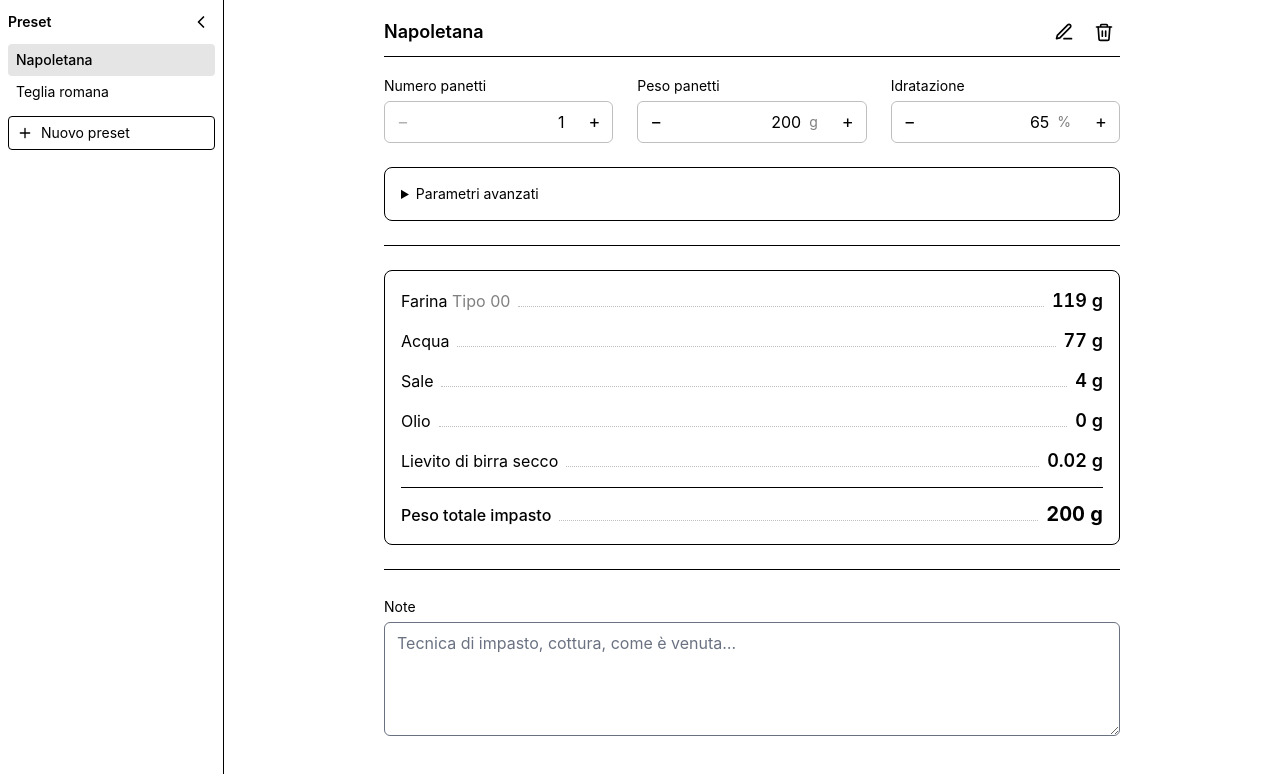
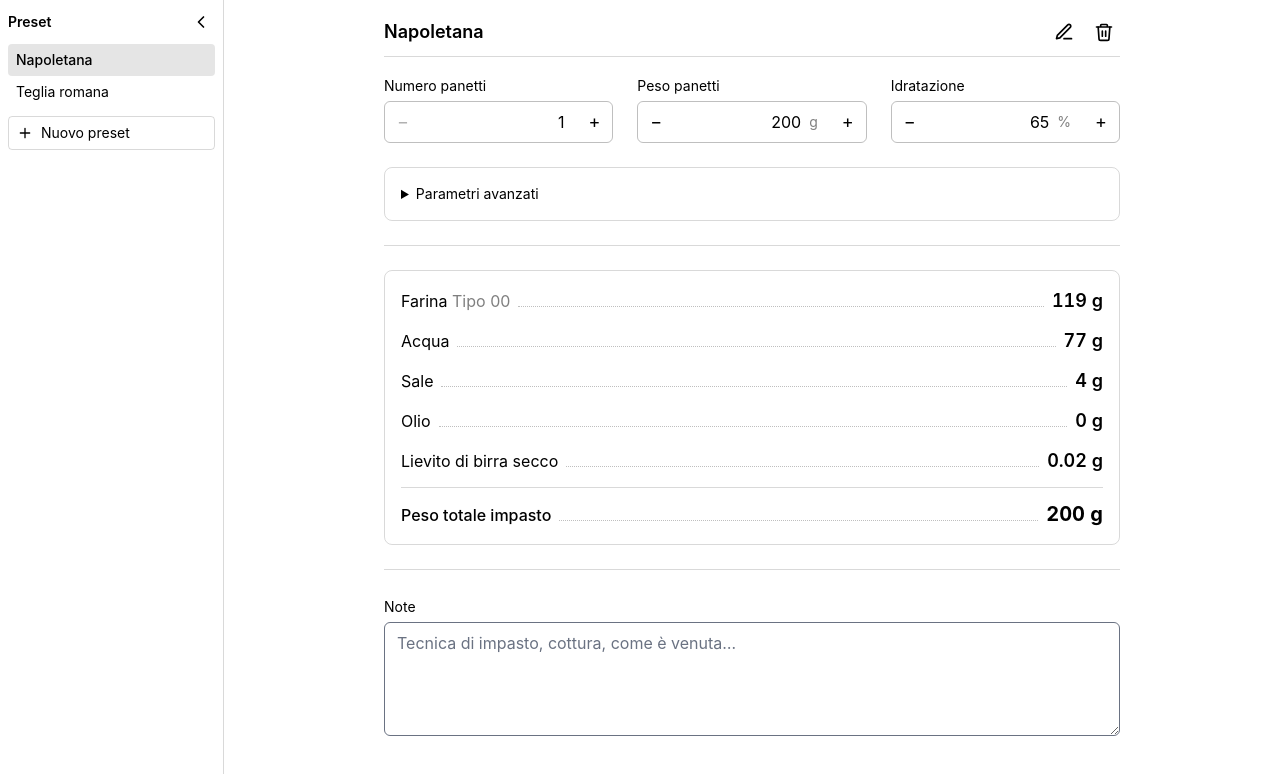
Before and after one commit to zapolab/pizza-calc, a SvelteKit app: page / in a window 1280 px wide. Shown: the top 774 px of the page. Built offline with nearby package versions, Linux system fonts and the light colour scheme.

Commit message:
feat: update css rules

```diff
--- a/src/routes/layout.css
+++ b/src/routes/layout.css
@@ -2,6 +2,13 @@
 @plugin '@tailwindcss/forms';
 
 @layer base {
+	/* v4 defaults `border` to currentColor; containers get a hairline, controls override it. */
+	*,
+	::before,
+	::after {
+		border-color: rgb(0 0 0 / 0.15);
+	}
+
 	input:not([type='checkbox']):not([type='radio']),
 	select,
 	textarea {
```
